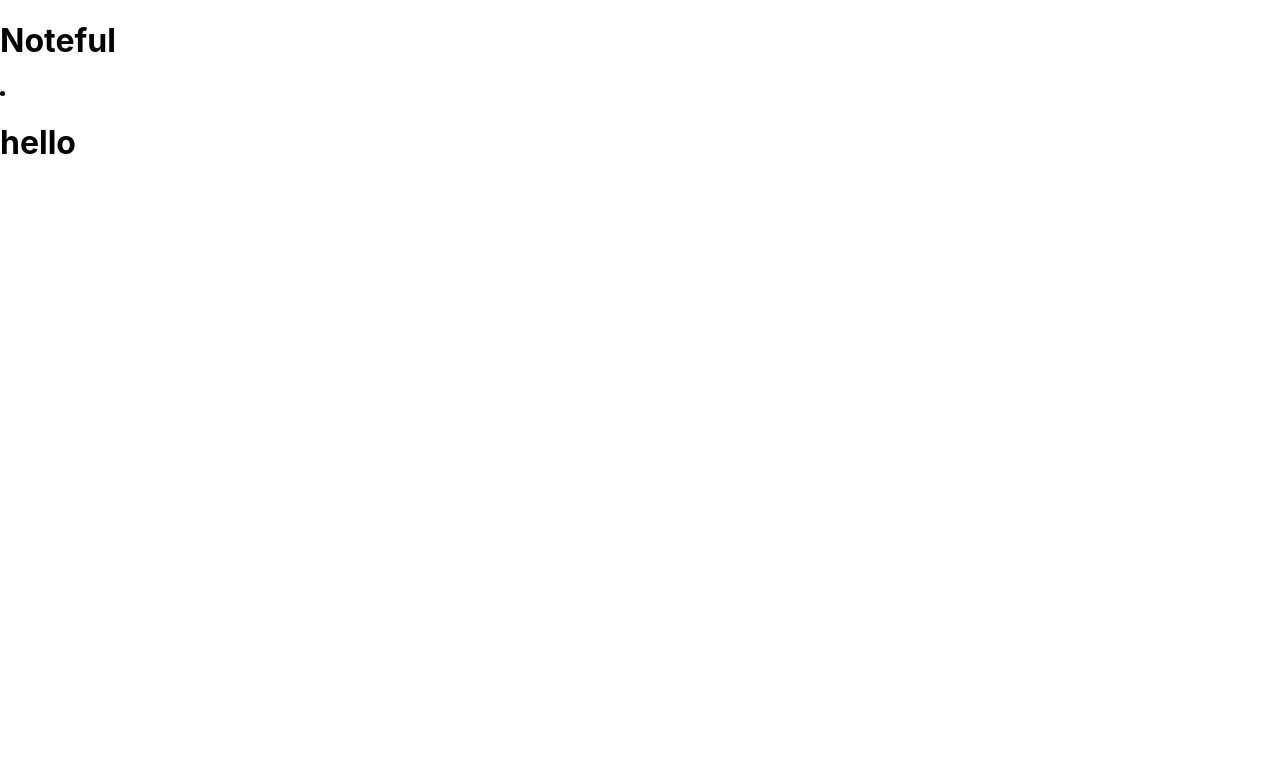
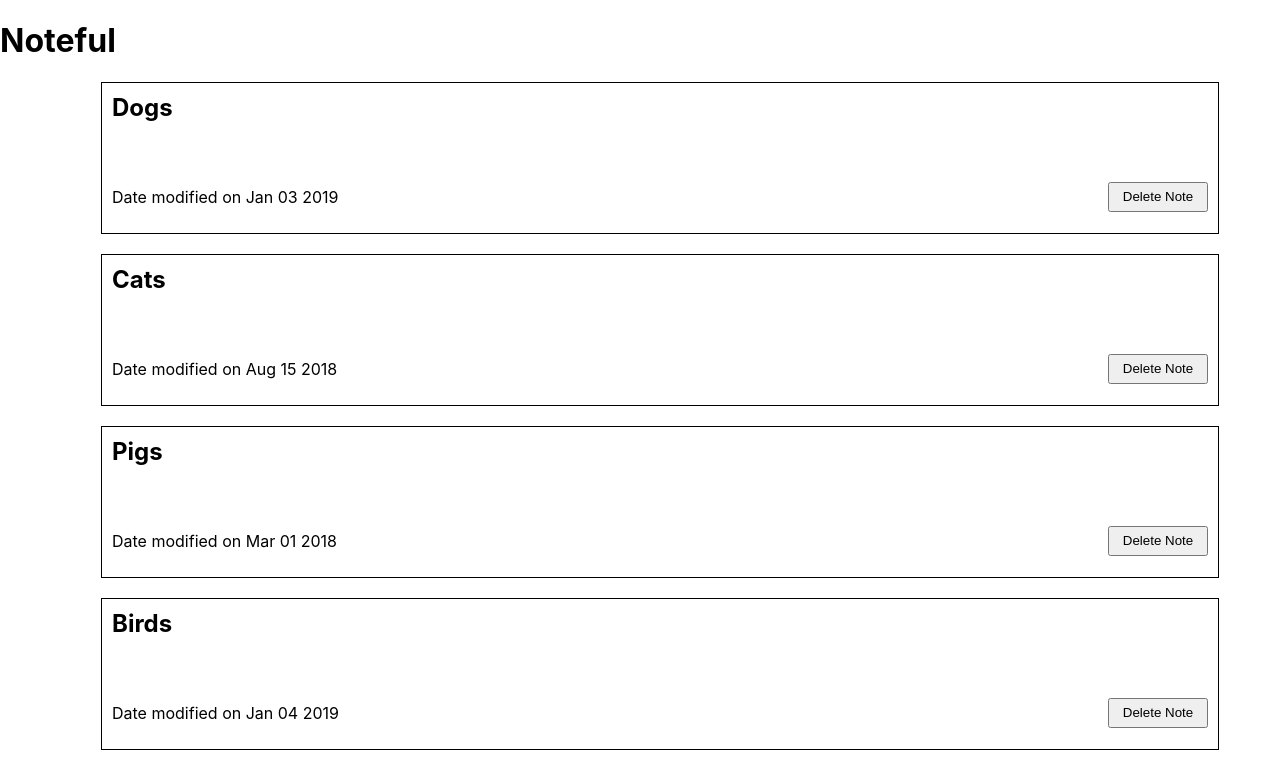
Before and after one commit to thinkful-ei-firefly/noteful_andrew-julian, a React (Create React App) app: page / in a window 1280 px wide. Shown: the top 768 px of the page. Built offline with nearby package versions, Linux system fonts and the light colour scheme.

Commit message:
note.css complete

```diff
--- a/src/App.js
+++ b/src/App.js
@@ -1,12 +1,13 @@
 import React from 'react';
 import Header from './main_components/Header';
-import FolderItem from './folder_components/FolderItem';
+import NoteList from './note_components/NoteList';
+import DummyStore from './dummy-store';
 
 function App() {
   return (
     <div className="App">
       <Header />
-      <FolderItem />
+      <NoteList notes={DummyStore.notes} />
     </div>
   );
 }
--- a/src/main_components/Header.js
+++ b/src/main_components/Header.js
@@ -1,5 +1,4 @@
 import React from 'react';
-import {Route, Link} from 'react-router-dom';
 
 function Header() {
   return (
--- a/src/note_components/NoteItem.js
+++ b/src/note_components/NoteItem.js
@@ -1,4 +1,5 @@
 import React from 'react';
+import './notes.css';
 
 //props = {name, modified, id, content}
 
@@ -9,8 +10,10 @@ function NoteItem(props) {
   return (
     <div className="noteItem" id={props.id}>
       <h3 className="noteTitle">{props.name}</h3>
+      <div className="itemInfo">
       <p className="noteModified">Date modified on {thisDate}</p>
       <button>Delete Note</button>
+      </div>
     </div>
   );
 }
--- a/src/note_components/NoteList.js
+++ b/src/note_components/NoteList.js
@@ -1,13 +1,26 @@
 import React from 'react';
-import Header from './main_components/Header';
-import NoteItem from './note_components/NoteItem';
-import NoteDetailed from './note_components/NoteDetailed';
+import NoteItem from './NoteItem';
 
-function App() {
+//props = {notes}
+//notes = [{id, name, modified, folderId}, {...}...]
+
+function NoteList(props) {
   return (
     <div className="NoteList">
+        <ul>
+            {props.notes.map(note =>
+                <li key={note.id}>
+                    <NoteItem
+                        id={note.id}
+                        name={note.name}
+                        modified={note.modified}
+                    />
+                </li>
+                )}
+        </ul>
+        <button id="addNoteButton">Add Note</button>
     </div>
   );
 }
 
-export default App;
+export default NoteList;
--- /dev/null
+++ b/src/note_components/notes.css
@@ -0,0 +1,50 @@
+.noteItem {
+    border: 1px solid black;
+    display: flex;
+    flex-direction: column;
+    width: 90%;
+    height: 150px;
+    margin-bottom: 20px;
+    margin-top: 20px;
+    margin-left: auto;
+    margin-right: auto;
+}
+
+.NoteList > ul {
+    list-style-type: none;
+}
+
+.itemInfo > button {
+    width: 100px;
+    height: 30px;
+    margin-right: 10px;
+    margin-left: auto;
+    margin-top: auto;
+    margin-bottom: auto;
+}
+
+.noteTitle {
+    margin-left: 10px;
+    margin-right: auto;
+    font-size: 24px;
+    margin-bottom: 10px;
+    margin-top: 10px;
+}
+
+.itemInfo {
+    display: flex;
+    margin-bottom: 10px;
+    margin-top: auto;
+    flex-direction: row;
+}
+
+.noteModified {
+    margin-left: 10px;
+}
+
+#addNoteButton {
+    margin-left: 7.5%;
+    font-size: 36px;
+    margin-top: 20px;
+    margin-bottom: 100px;
+}
```
